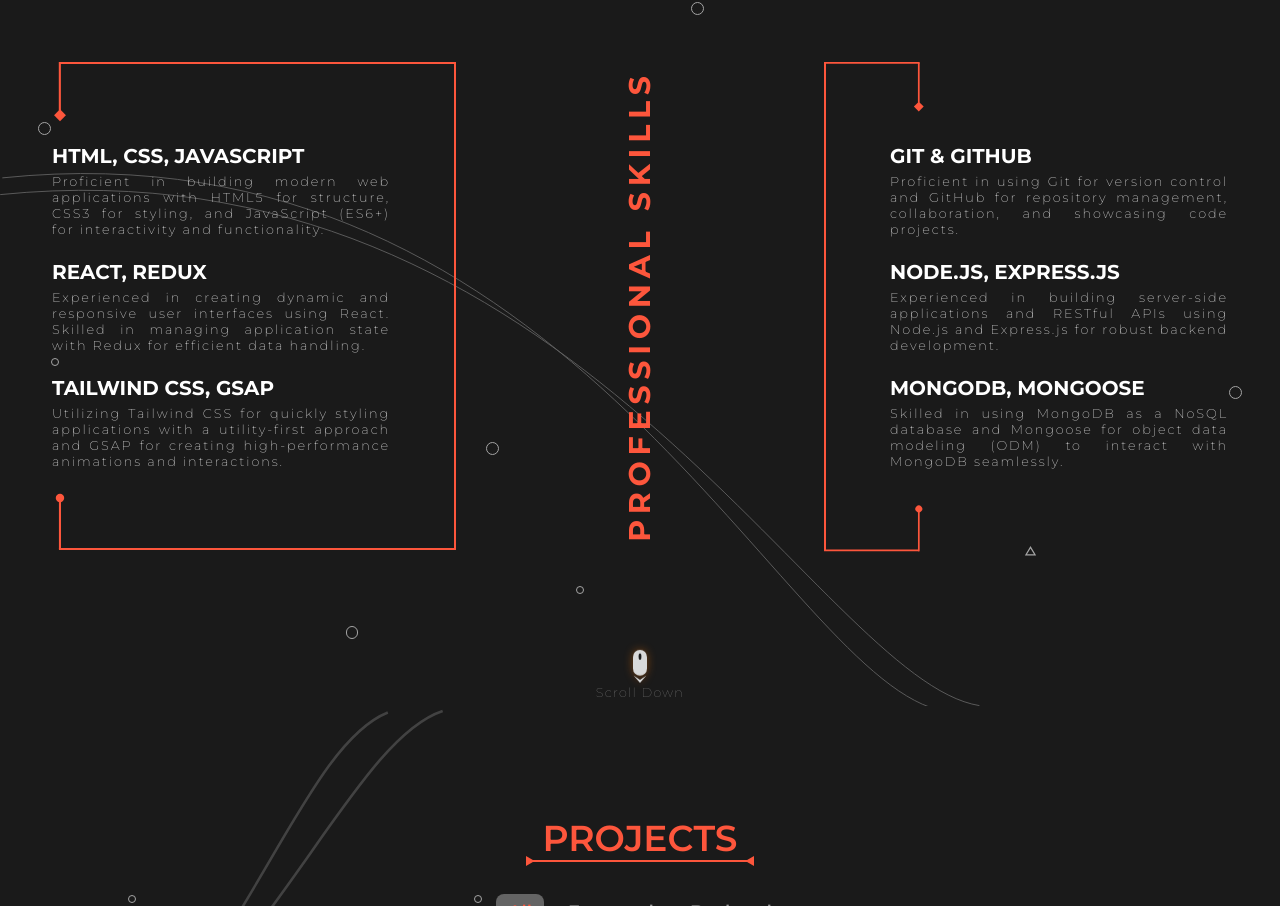
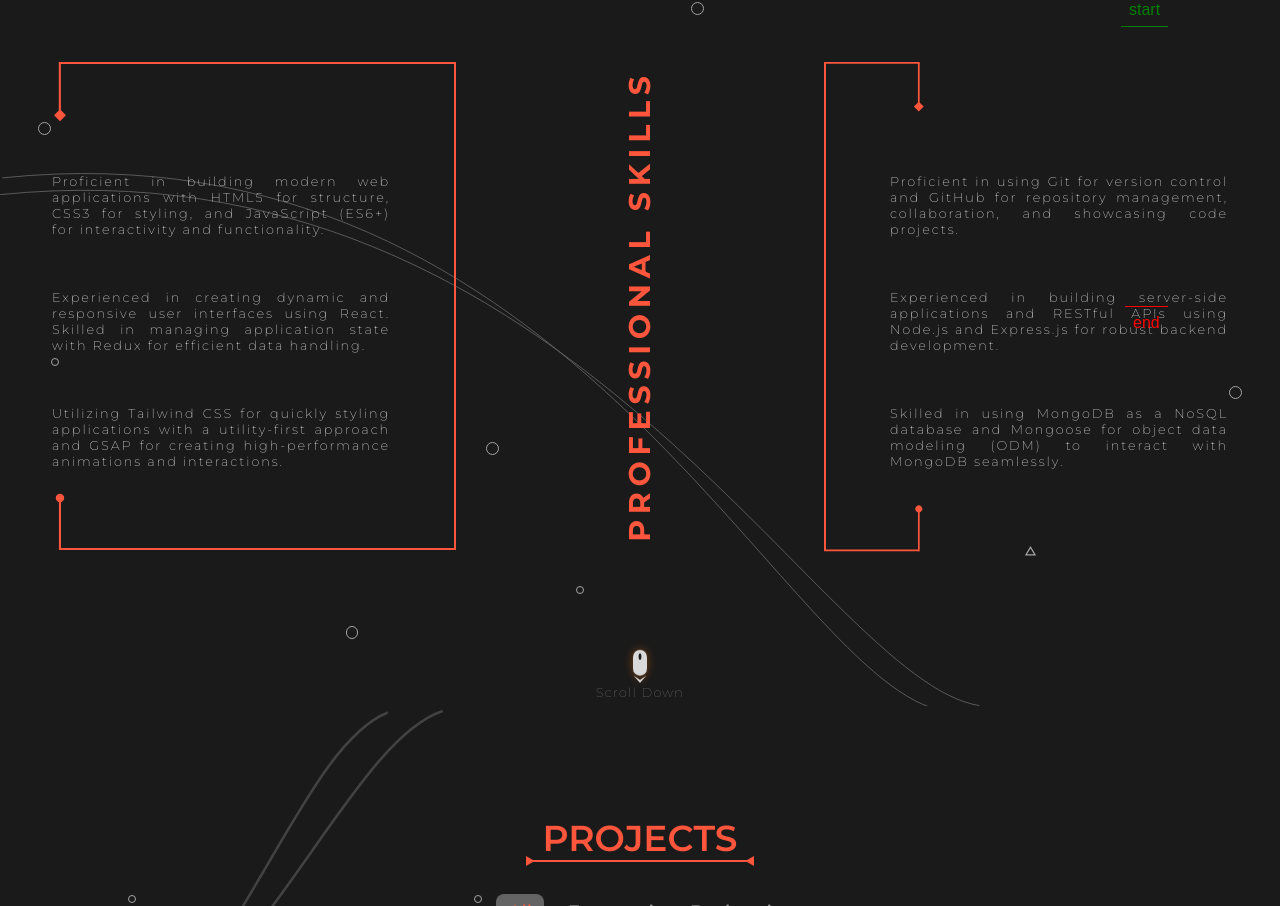
Before and after one commit to pravesh-dev/Portfolio, a React (Vite) app: page / in a window 1280 px wide. Shown: the part 1694-2600 px from the top of the page. Built offline with nearby package versions, Linux system fonts and the light colour scheme.

Commit message:
changed skill component from 'from' to 'to'

```diff
--- a/src/Components/Skills.jsx
+++ b/src/Components/Skills.jsx
@@ -20,26 +20,26 @@ gsap.registerPlugin(ScrollTrigger);
 function Skills() {
   const componentRef = useRef(null);
 
-  // useEffect(() => {
-  //   const ctx = gsap.context(() => {
-  //     const tl = gsap.timeline({
-  //       scrollTrigger: {
-  //         trigger: componentRef.current,
-  //         start: "top center",
-  //         end: "center center",
-  //         scrub: 3,
-  //         markers: true,
-  //       },
-  //     });
+  useEffect(() => {
+    const ctx = gsap.context(() => {
+      const tl = gsap.timeline({
+        scrollTrigger: {
+          trigger: componentRef.current,
+          start: "15% center",
+          end: "center center",
+          scrub: 6,
+          markers: true,
+        },
+      });
 
-  //     tl.from(".skills_heading", {
-  //         y: 100,
-  //         opacity: 0,
-  //       });
-  //   }, componentRef);
+      tl.to(".skills_heading", {
+          y: 0,
+          opacity: 1,
+        });
+    }, componentRef);
 
-  //   return () => ctx.revert();
-  // }, []);
+    return () => ctx.revert();
+  }, []);
 
   return (
     <section id="skills" ref={componentRef} className="relative pt-5 lg:pt-0 overflow-hidden">
@@ -72,7 +72,7 @@ function Skills() {
             alt=""
           />
           <div className="flex flex-col gap-1">
-            <h2 className="skills_heading">
+            <h2 className="skills_heading opacity-0 translate-y-[100%]">
               HTML, CSS, JAVASCRIPT
             </h2>
             <p className="skills_para">
@@ -82,7 +82,7 @@ function Skills() {
             </p>
           </div>
           <div className="flex flex-col gap-1">
-            <h2 className="skills_heading">
+            <h2 className="skills_heading opacity-0 translate-y-[100%]">
               REACT, REDUX
             </h2>
             <p className="skills_para">
@@ -92,7 +92,7 @@ function Skills() {
             </p>
           </div>
           <div className="flex flex-col gap-1">
-            <h2 className="skills_heading">
+            <h2 className="skills_heading opacity-0 translate-y-[100%]">
               TAILWIND CSS, GSAP
             </h2>
             <p className="skills_para">
@@ -133,7 +133,7 @@ function Skills() {
             alt=""
           />
           <div className="flex flex-col gap-1">
-            <h2 className="skills_heading">
+            <h2 className="skills_heading opacity-0 translate-y-[100%]">
               GIT & GITHUB
             </h2>
             <p className="skills_para">
@@ -143,7 +143,7 @@ function Skills() {
             </p>
           </div>
           <div className="flex flex-col gap-1">
-            <h2 className="skills_heading">
+            <h2 className="skills_heading opacity-0 translate-y-[100%]">
               NODE.JS, EXPRESS.JS
             </h2>
             <p className="skills_para">
@@ -152,7 +152,7 @@ function Skills() {
             </p>
           </div>
           <div className="flex flex-col gap-1">
-            <h2 className="skills_heading">
+            <h2 className="skills_heading opacity-0 translate-y-[100%]">
               MONGODB, MONGOOSE
             </h2>
             <p className="skills_para">
```
